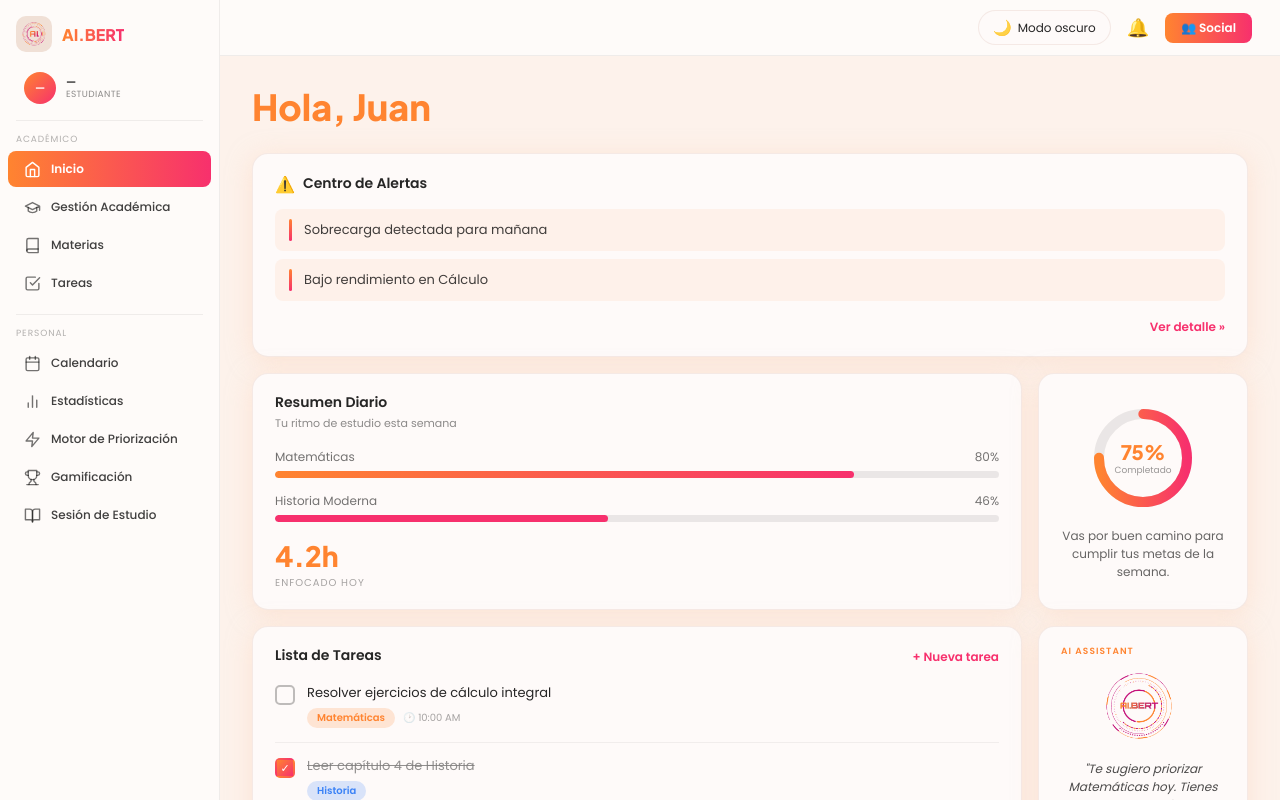
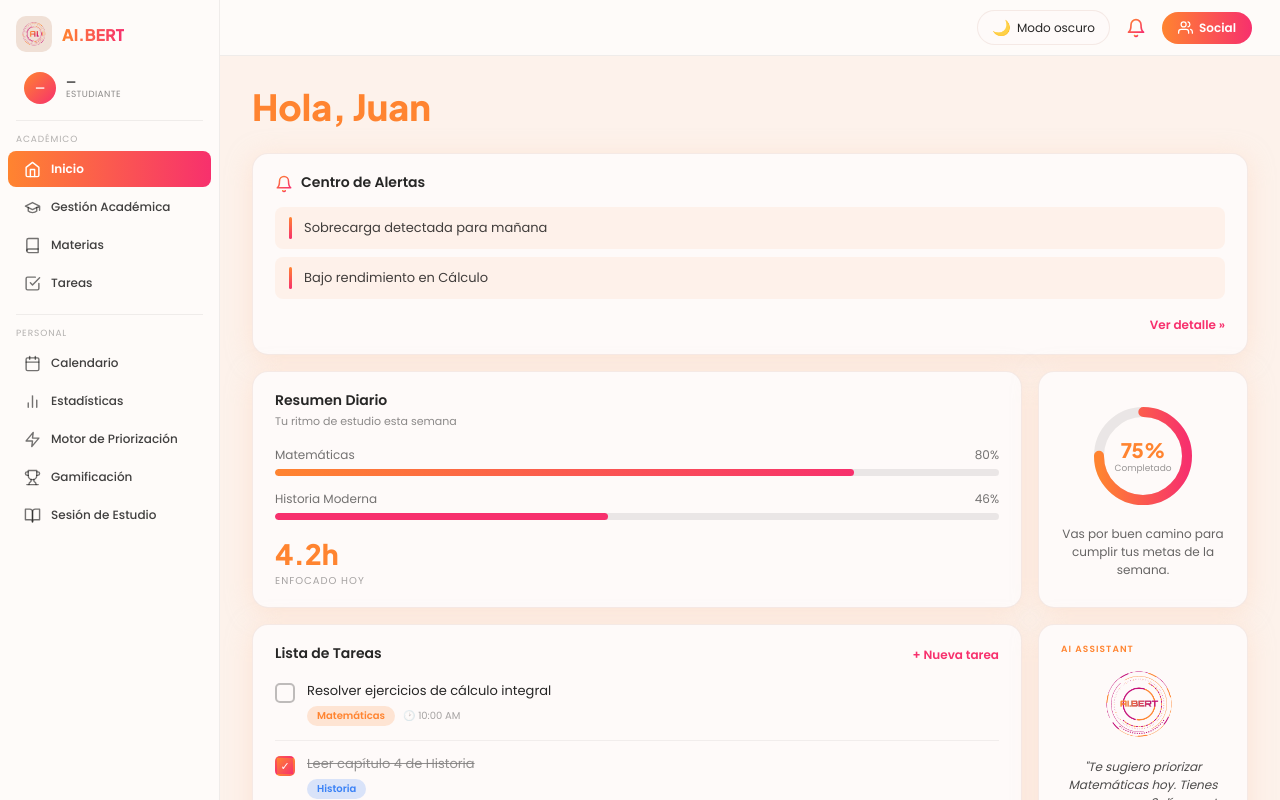
Before and after one commit to AI-BERT-BACKEND/FRONTEND, a React (Vite) app: page /dashboard in a window 1280 px wide. Built offline with nearby package versions, Linux system fonts and the light colour scheme.

Commit message:
Se arreglaron iconos

```diff
--- a/src/pages/Dashboard.jsx
+++ b/src/pages/Dashboard.jsx
@@ -2,6 +2,45 @@ import React, { useState } from 'react';
 import { useNavigate } from 'react-router-dom';
 import Sidebar from '../components/Sidebar';
 import MascotaGif from '../assets/aibert-logo-sin-negro-corregido.gif';
+
+/* ── SVG Icons ── */
+const BellIcon = ({ isDark }) => (
+  <svg width="20" height="20" viewBox="0 0 24 24" fill="none"
+    stroke="url(#bellGrad)" strokeWidth="2" strokeLinecap="round" strokeLinejoin="round">
+    <defs>
+      <linearGradient id="bellGrad" x1="0%" y1="0%" x2="100%" y2="100%">
+        <stop offset="0%" stopColor={isDark ? '#FF5B2E' : '#FF8430'} />
+        <stop offset="100%" stopColor={isDark ? '#C4107A' : '#F7306D'} />
+      </linearGradient>
+    </defs>
+    <path d="M18 8A6 6 0 0 0 6 8c0 7-3 9-3 9h18s-3-2-3-9"/>
+    <path d="M13.73 21a2 2 0 0 1-3.46 0"/>
+  </svg>
+);
+
+const SocialIcon = () => (
+  <svg width="15" height="15" viewBox="0 0 24 24" fill="none"
+    stroke="#fff" strokeWidth="2" strokeLinecap="round" strokeLinejoin="round">
+    <path d="M17 21v-2a4 4 0 0 0-4-4H5a4 4 0 0 0-4 4v2"/>
+    <circle cx="9" cy="7" r="4"/>
+    <path d="M23 21v-2a4 4 0 0 0-3-3.87"/>
+    <path d="M16 3.13a4 4 0 0 1 0 7.75"/>
+  </svg>
+);
+
+const AlertIcon = ({ isDark }) => (
+  <svg width="18" height="18" viewBox="0 0 24 24" fill="none"
+    stroke="url(#alertGrad)" strokeWidth="2" strokeLinecap="round" strokeLinejoin="round">
+    <defs>
+      <linearGradient id="alertGrad" x1="0%" y1="0%" x2="100%" y2="100%">
+        <stop offset="0%" stopColor={isDark ? '#FF5B2E' : '#FF8430'} />
+        <stop offset="100%" stopColor={isDark ? '#C4107A' : '#F7306D'} />
+      </linearGradient>
+    </defs>
+    <path d="M18 8A6 6 0 0 0 6 8c0 7-3 9-3 9h18s-3-2-3-9"/>
+    <path d="M13.73 21a2 2 0 0 1-3.46 0"/>
+  </svg>
+);
 
 const Dashboard = ({ theme = 'light', onToggleTheme }) => {
   const isDark = theme === 'dark';
@@ -35,8 +74,8 @@ const Dashboard = ({ theme = 'light', onToggleTheme }) => {
               <span style={{ fontSize: 15 }}>{isDark ? '☀️' : '🌙'}</span>
               <span style={{ fontSize: 12 }}>{isDark ? 'Modo claro' : 'Modo oscuro'}</span>
             </button>
-            <button style={s.iconBtn}>🔔</button>
-            <button style={s.socialBtn}>👥 Social</button>
+            <button style={s.iconBtn}><BellIcon isDark={isDark} /></button>
+            <button style={s.socialBtn}><SocialIcon /> Social</button>
           </div>
         </div>
 
@@ -50,7 +89,7 @@ const Dashboard = ({ theme = 'light', onToggleTheme }) => {
             {/* ALERTS */}
             <div style={s.card}>
               <div style={s.alertHeader}>
-                <span style={{ fontSize: 16 }}>⚠️</span>
+                <AlertIcon isDark={isDark} />
                 <span style={s.cardTitle}>Centro de Alertas</span>
               </div>
               <div style={s.alertItem}>
@@ -285,21 +324,26 @@ const getStyles = (isDark) => ({
     background: 'none',
     border: 'none',
     cursor: 'pointer',
-    fontSize: 18,
     padding: '4px 6px',
+    display: 'flex',
+    alignItems: 'center',
+    justifyContent: 'center',
   },
   socialBtn: {
     background: isDark
       ? 'linear-gradient(90deg, #C4107A, #FF5B2E)'
       : 'linear-gradient(90deg, #FF8430, #F7306D)',
     border: 'none',
-    borderRadius: 8,
-    padding: '6px 16px',
+    borderRadius: 20,
+    padding: '7px 16px',
     color: '#fff',
     fontFamily: "'Poppins', sans-serif",
     fontSize: 12,
     fontWeight: 600,
     cursor: 'pointer',
+    display: 'flex',
+    alignItems: 'center',
+    gap: 6,
   },
   scrollArea: {
     flex: 1,
```
